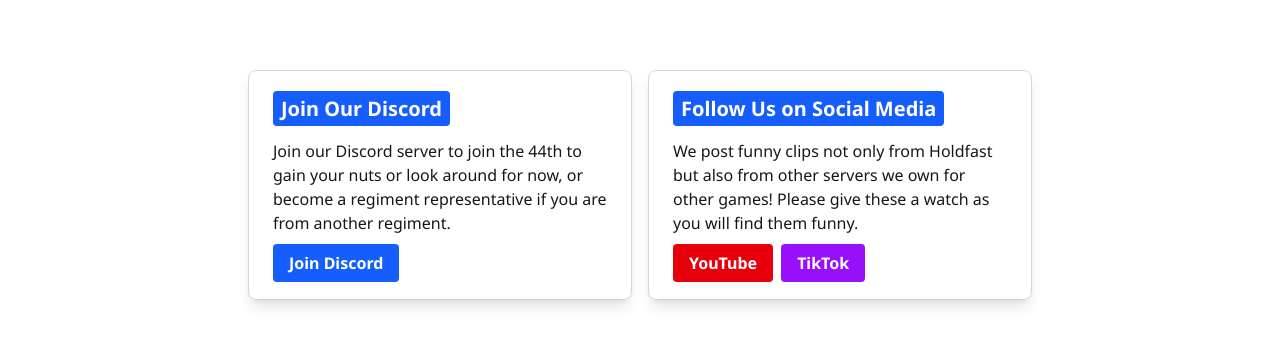
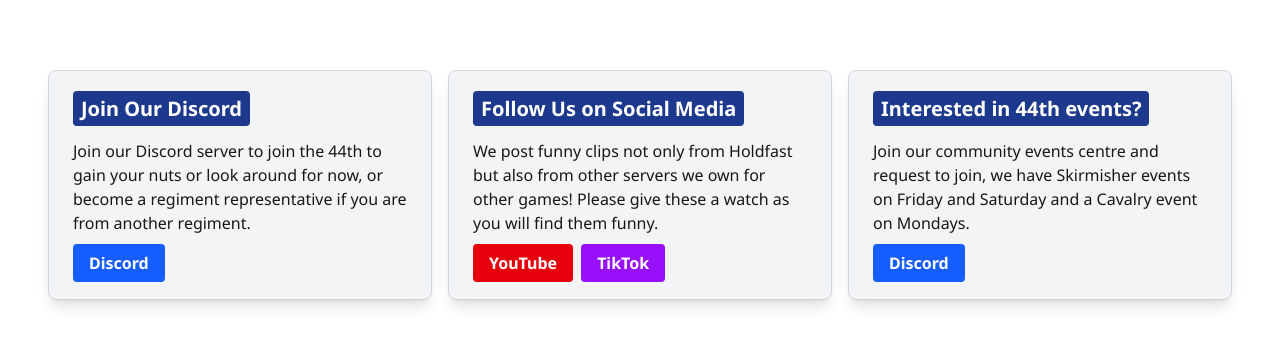
Before and after one commit to ArnoldHenderson/44th-rof-site, a Next.js app: page / in a window 1280 px wide. Shown: the part 873-1223 px from the top of the page. Built offline with nearby package versions, Linux system fonts and the light colour scheme.

Commit message:
Added a new info card for 44th community events

```diff
--- a/src/app/components/info-cards.tsx
+++ b/src/app/components/info-cards.tsx
@@ -3,9 +3,9 @@ import Link from "next/link";
 export function InfoCards() {
   return (
     <div className="flex flex-wrap justify-center gap-4">
-      <div className="w-full max-w-sm rounded-lg border border-gray-300 bg-surface p-6 shadow-lg">
+      <div className="w-full max-w-sm rounded-lg border border-gray-300 bg-surface p-6 shadow-lg dark:bg-gray-900 bg-gray-100">
         <h3 className="text-xl font-bold mb-4">
-          <span className="bg-blue-600 text-white py-1 px-2 rounded">
+          <span className="bg-blue-900 text-white py-1 px-2 rounded">
             Join Our Discord
           </span>
         </h3>
@@ -18,13 +18,13 @@ export function InfoCards() {
           href="https://discord.gg/44th"
           className="bg-blue-600 hover:bg-blue-700 text-white font-bold py-2 px-4 rounded"
         >
-          Join Discord
+          Discord
         </Link>
       </div>
 
-      <div className="w-full max-w-sm rounded-lg border border-gray-300 bg-surface p-6 shadow-lg">
+      <div className="w-full max-w-sm rounded-lg border border-gray-300 bg-surface p-6 shadow-lg dark:bg-gray-900 bg-gray-100">
         <h3 className="text-xl font-bold mb-4">
-          <span className="bg-blue-600 text-white py-1 px-2 rounded">
+          <span className="bg-blue-900 text-white py-1 px-2 rounded">
             Follow Us on Social Media
           </span>
         </h3>
@@ -51,6 +51,25 @@ export function InfoCards() {
           TikTok
         </Link>
       </div>
+
+      <div className="w-full max-w-sm rounded-lg border border-gray-300 bg-surface p-6 shadow-lg dark:bg-gray-900 bg-gray-100">
+        <h3 className="text-xl font-bold mb-4">
+          <span className="bg-blue-900 text-white py-1 px-2 rounded">
+            Interested in 44th events?
+          </span>
+        </h3>
+        <p className="mb-4">
+          Join our community events centre and request to join, we have
+          Skirmisher events on Friday and Saturday and a Cavalry event on
+          Mondays.
+        </p>
+        <Link
+          href="https://discord.gg/kRVEVpRB7F"
+          className="bg-blue-600 hover:bg-blue-700 text-white font-bold py-2 px-4 rounded"
+        >
+          Discord
+        </Link>
+      </div>
     </div>
   );
 }
```
